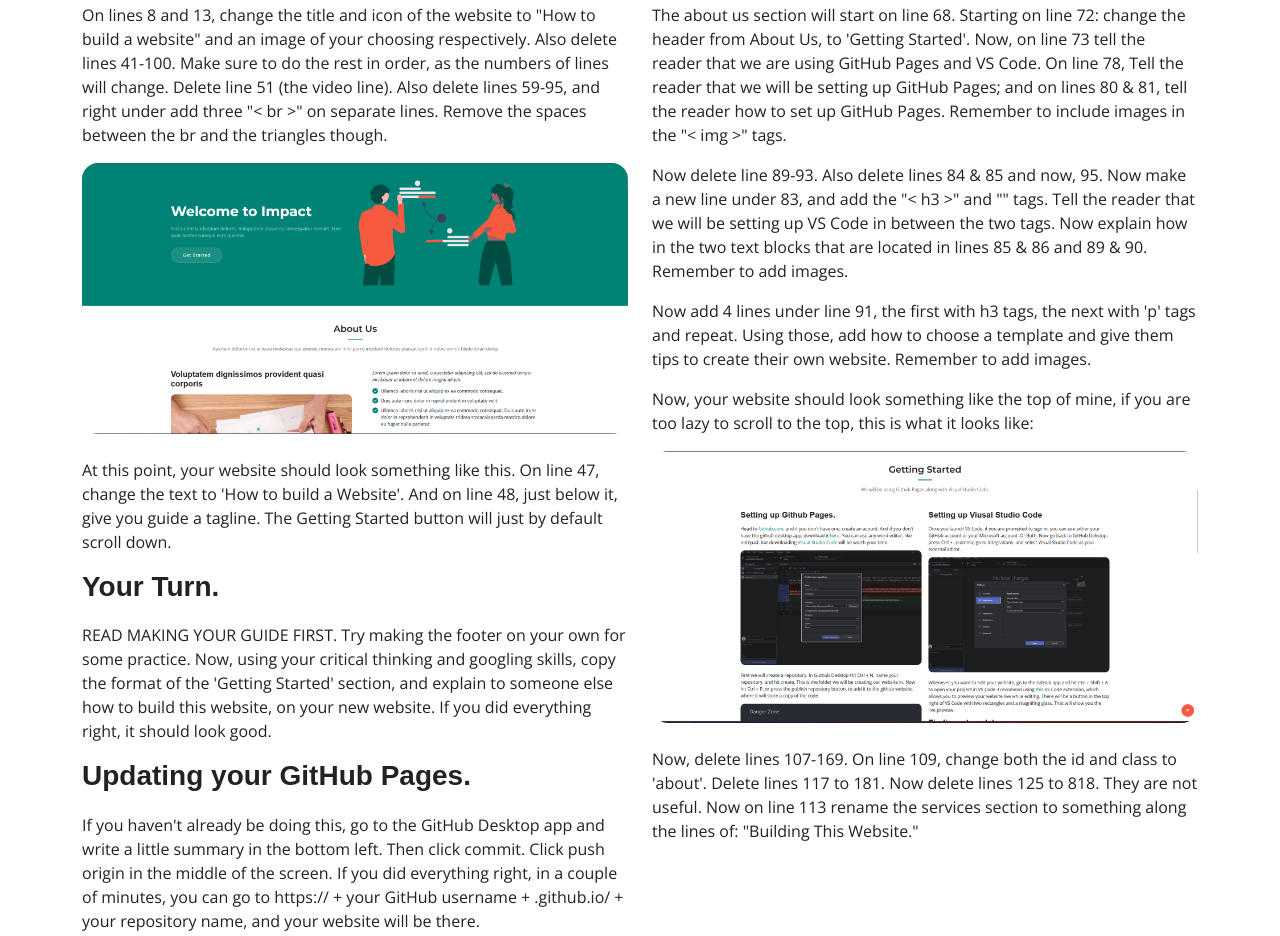
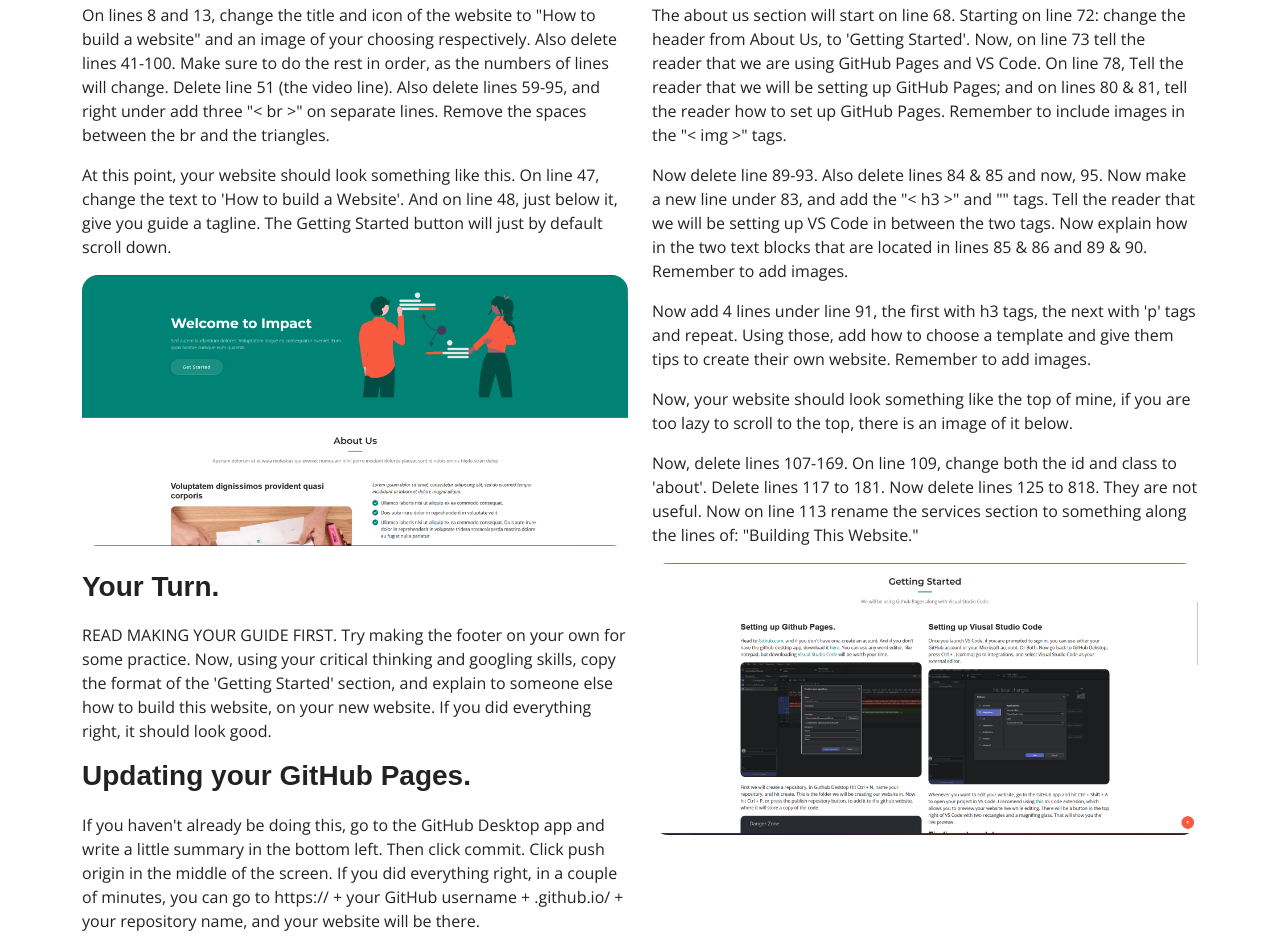
Before and after one commit to Undonesundew/howToMakeAWebsite, a plain HTML site: page index.html in a window 1280 px wide. Shown: the part 2642-3578 px from the top of the page. Drawn offline with nearby package versions, Linux system fonts and the light colour scheme.

Commit message:
cordon's suggestions

```diff
--- a/index.html
+++ b/index.html
@@ -115,9 +115,9 @@
         <div class="row gy-4">
           <div class="col-lg-6">
             <h3>Set Up</h3>
-            <P>On lines 8 and 13, change the title and icon of the website to "How to build a website" and an image of your choosing respectively. Also delete lines 41-100. Make sure to do the rest in order, as the numbers of lines will change. Delete line 51 (the video line). Also delete lines 59-95, and right under add three "< br >" on separate lines. Remove the spaces between the br and the triangles though.</P>
+            <P>On lines 8 and 13, change the title and icon of the website to "How to build a website" and an image of your choosing respectively. Also delete lines 41-100. Make sure to do the rest in order, as the numbers of lines will change. Delete line 51 (the video line). Also delete lines 59-95, and right under add three "< br >" on separate lines. Remove the spaces between the br and the triangles.</P>
+            <p>At this point, your website should look something like this. On line 47, change the text to 'How to build a Website'. And on line 48, just below it, give you guide a tagline. The Getting Started button will just by default scroll down.</p>
           <img src="assets/img/website1.png" class="img-fluid rounded-4 mb-4" alt="">
-            <p>At this point, your website should look something like this. On line 47, change the text to 'How to build a Website'. And on line 48, just below it, give you guide a tagline. The Getting Started button will just by default scroll down.</p>
             <h3>Your Turn.</h3>
             <p>READ MAKING YOUR GUIDE FIRST. Try making the footer on your own for some practice. Now, using your critical thinking and googling skills, copy the format of the 'Getting Started' section, and explain to someone else how to build this website, on your new website. If you did everything right, it should look good.</p>
             <h3>Updating your GitHub Pages.</h3>
@@ -128,9 +128,9 @@
             <p>The about us section will start on line 68. Starting on line 72: change the header from About Us, to 'Getting Started'. Now, on line 73 tell the reader that we are using GitHub Pages and VS Code. On line 78, Tell the reader that we will be setting up GitHub Pages; and on lines 80 & 81, tell the reader how to set up GitHub Pages. Remember to include images in the "< img >" tags.</p>
             <p>Now delete line 89-93. Also delete lines 84 & 85 and now, 95. Now make a new line under 83, and add the "< h3 >" and "</ h3 >" tags. Tell the reader that we will be setting up VS Code in between the two tags. Now explain how in the two text blocks that are located in lines 85 & 86 and 89 & 90. Remember to add images.</p>
             <p>Now add 4 lines under line 91, the first with h3 tags, the next with 'p' tags and repeat. Using those, add how to choose a template and give them tips to create their own website. Remember to add images.</p>
-            <p>Now, your website should look something like the top of mine, if you are too lazy to scroll to the top, this is what it looks like:</p>
+            <p>Now, your website should look something like the top of mine, if you are too lazy to scroll to the top, there is an image of it below.</p>
+            <p>Now, delete lines 107-169. On line 109, change both the id and class to 'about'. Delete lines 117 to 181. Now delete lines 125 to 818. They are not useful. Now on line 113 rename the services section to something along the lines of: "Building This Website."</p>
           <img src="assets/img/website2.png" class="img-fluid rounded-4 mb-4" alt="">
-            <p>Now, delete lines 107-169. On line 109, change both the id and class to 'about'. Delete lines 117 to 181. Now delete lines 125 to 818. They are not useful. Now on line 113 rename the services section to something along the lines of: "Building This Website."</p>
 
           </div>
 
```
